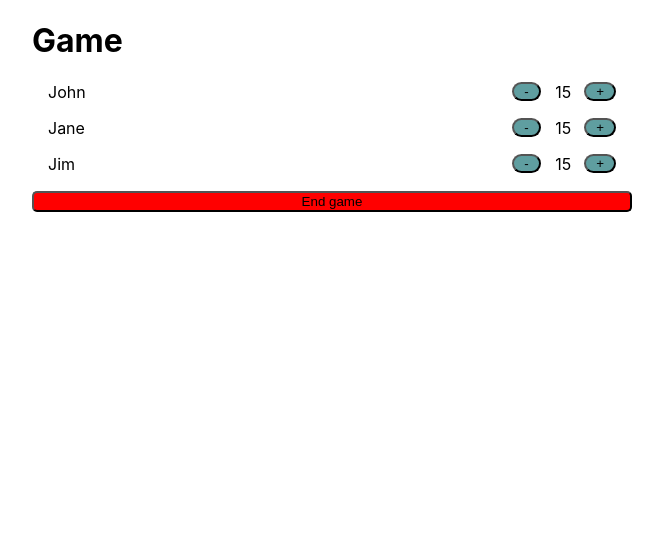
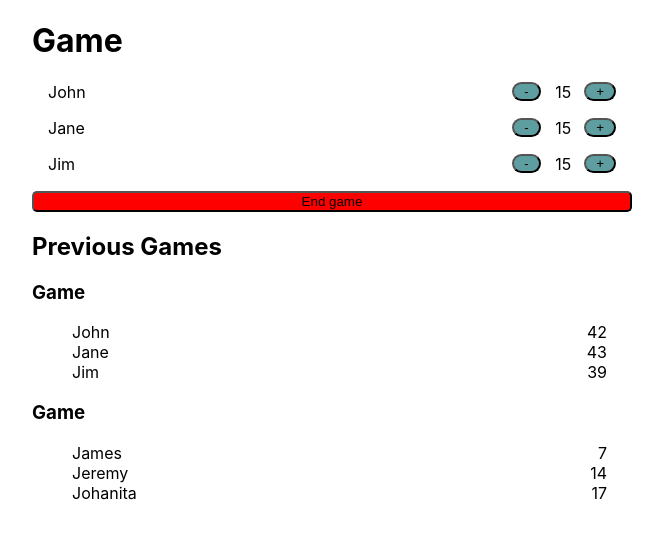
Before and after one commit to PReichetanz/scorekeeper-muc-web-22-3, a React (Create React App) app: page / in a window 1280 px wide. Shown: the top 538 px of the page, without its empty margins (308-971 px from the left). Built offline with nearby package versions, Linux system fonts and the light colour scheme.

Commit message:
Add History component

```diff
--- a/src/App.js
+++ b/src/App.js
@@ -1,5 +1,6 @@
 import Player from "./components/Player/Player.js";
 import Button from "./components/Button/Button.js";
+import History from "./components/History/History.js";
 import { initialPreviousGames } from "./historyDB.js";
 
 const players = [
@@ -31,6 +32,10 @@ function App() {
           <Player key={player.id} name={player.name} score={player.score} />
         ))}
         <Button background={"red"}>End game</Button>
+        <h2>Previous Games</h2>
+        {initialPreviousGames.map((game) => {
+          return <History key={game.id} game={game} />;
+        })}
       </main>
     </>
   );
--- /dev/null
+++ b/src/components/History/History.js
@@ -0,0 +1,23 @@
+import styled from "styled-components";
+
+export default function History({ game }) {
+  return (
+    <section>
+      <h3>Game</h3>
+      <ul>
+        {game.players.map((player) => (
+          <ListItem key={player.id}>
+            <span>{player.name}</span>
+            <span>{player.score}</span>
+          </ListItem>
+        ))}
+      </ul>
+    </section>
+  );
+}
+
+const ListItem = styled.li`
+  display: flex;
+  justify-content: space-between;
+  padding-right: 25px;
+`;
```
Also changed, not shown: 1 other file (tests, documents, lock files or other folders).
